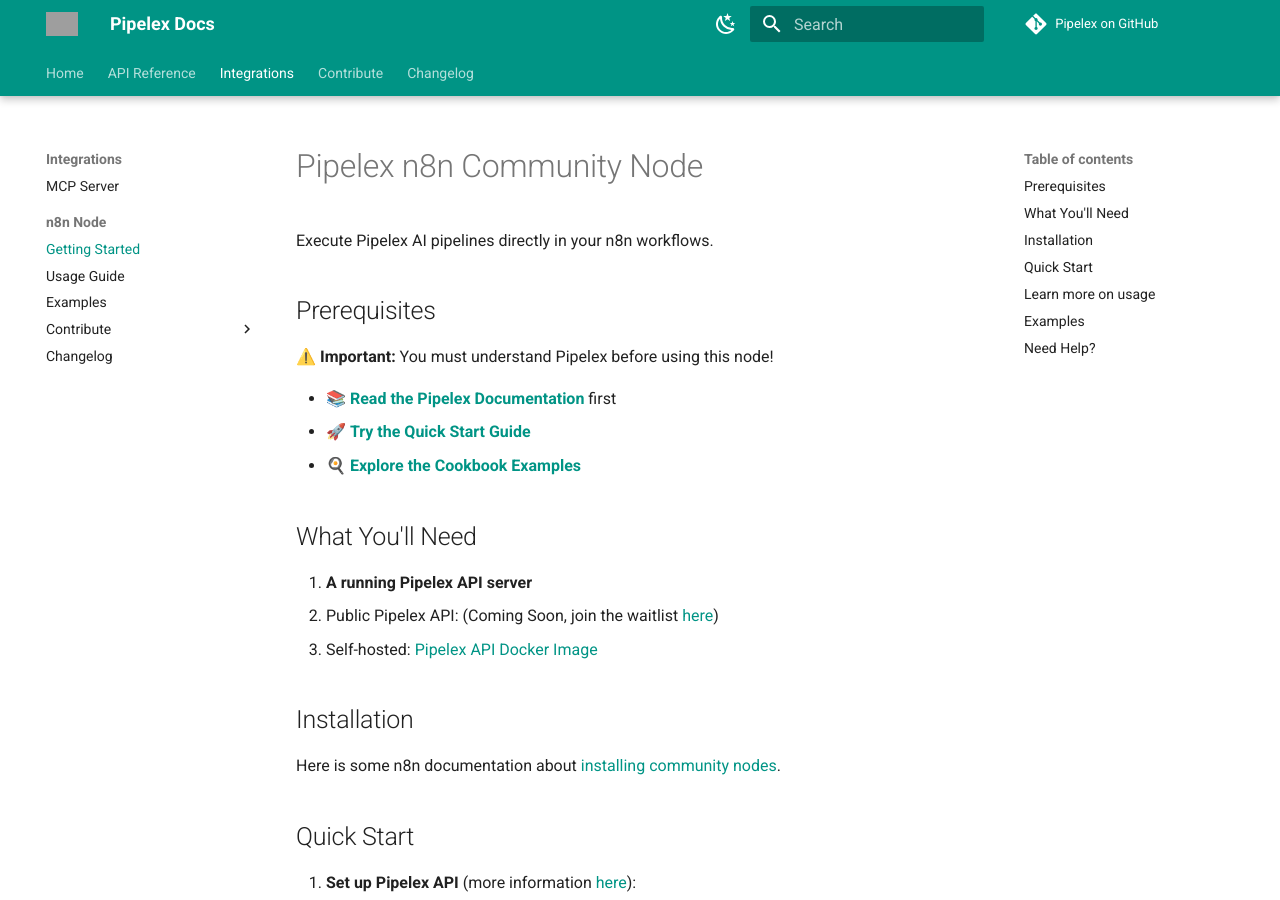
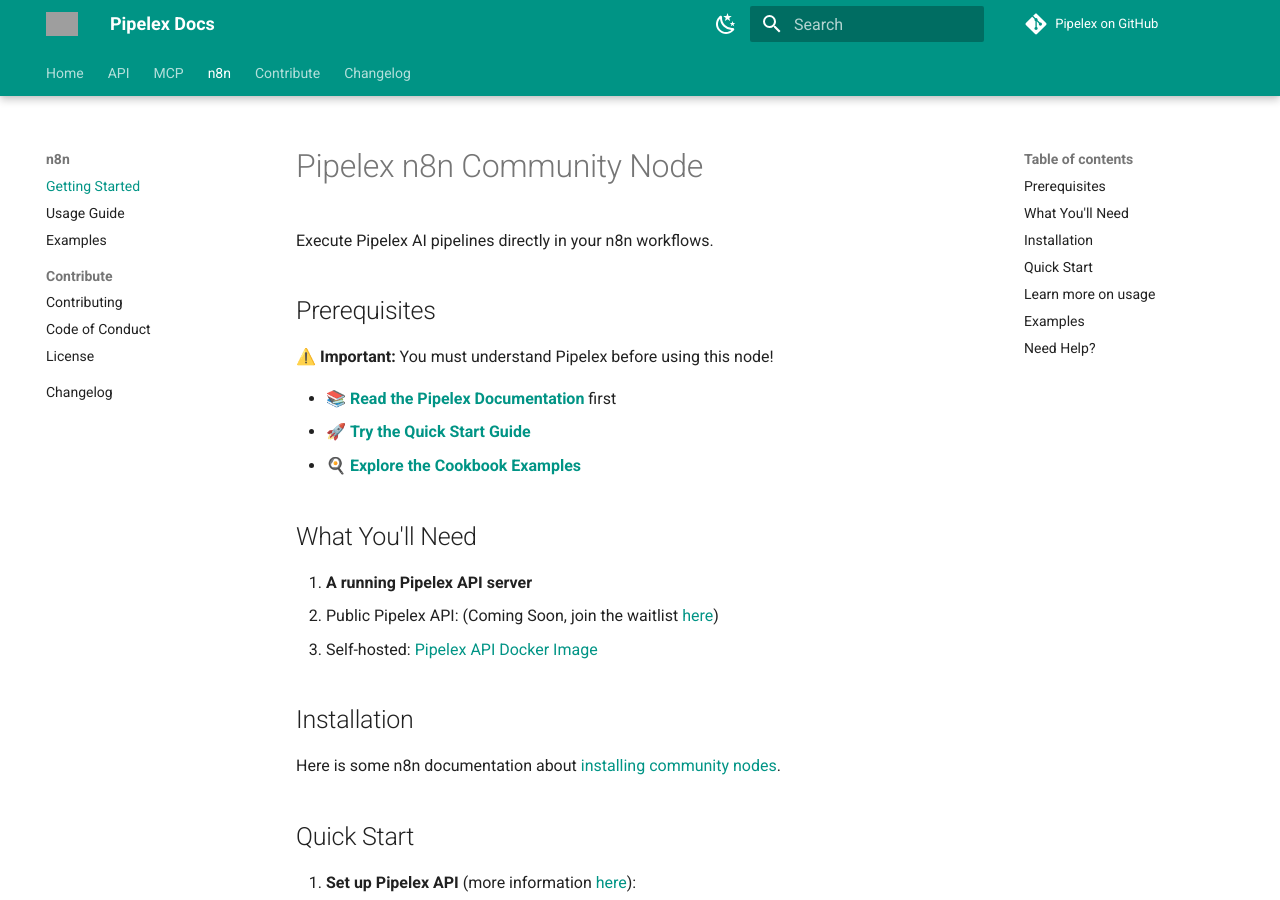
Before and after one commit to Pipelex/n8n-nodes-pipelex, an MkDocs documentation site: the page built from docs/index.md, in a window 1280 px wide and 900 px high. Built offline with MkDocs 1.6.1 and Material for MkDocs 9.7.7, drawn with Linux system fonts in a browser that asks for light colours; comment, search, counter and statistics services are not loaded; grey boxes are pictures that could not be loaded.

Commit message:
fix/docs

```diff
--- a/mkdocs.yml
+++ b/mkdocs.yml
@@ -76,17 +76,16 @@
 
 nav:
   - Home: https://docs.pipelex.com/
-  - API Reference: https://pipelex.github.io/pipelex-api/
-  - Integrations:
-    - MCP Server: https://pipelex.github.io/pipelex-mcp/
-    - n8n Node:
-      - Getting Started: index.md
-      - Usage Guide: usage.md
-      - Examples: examples.md
-      - Contribute:
-        - Contributing: contributing.md
-        - Code of Conduct: CODE_OF_CONDUCT.md
-        - License: license.md
-      - Changelog: changelog.md
+  - API: https://pipelex.github.io/pipelex-api/
+  - MCP: https://pipelex.github.io/pipelex-mcp/
+  - n8n:
+    - Getting Started: index.md
+    - Usage Guide: usage.md
+    - Examples: examples.md
+    - Contribute:
+      - Contributing: contributing.md
+      - Code of Conduct: CODE_OF_CONDUCT.md
+      - License: license.md
+    - Changelog: changelog.md
   - Contribute: https://docs.pipelex.com/contributing/
   - Changelog: https://docs.pipelex.com/changelog/
```
